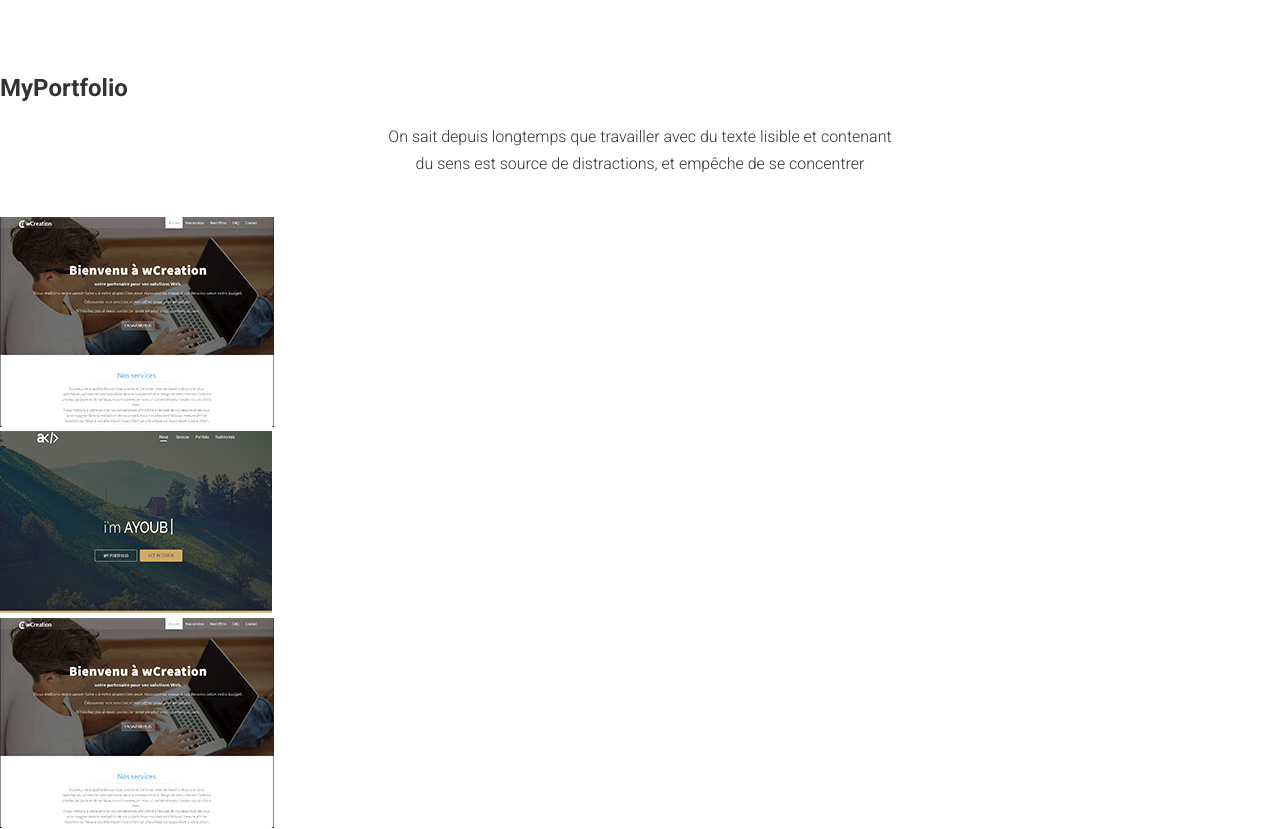
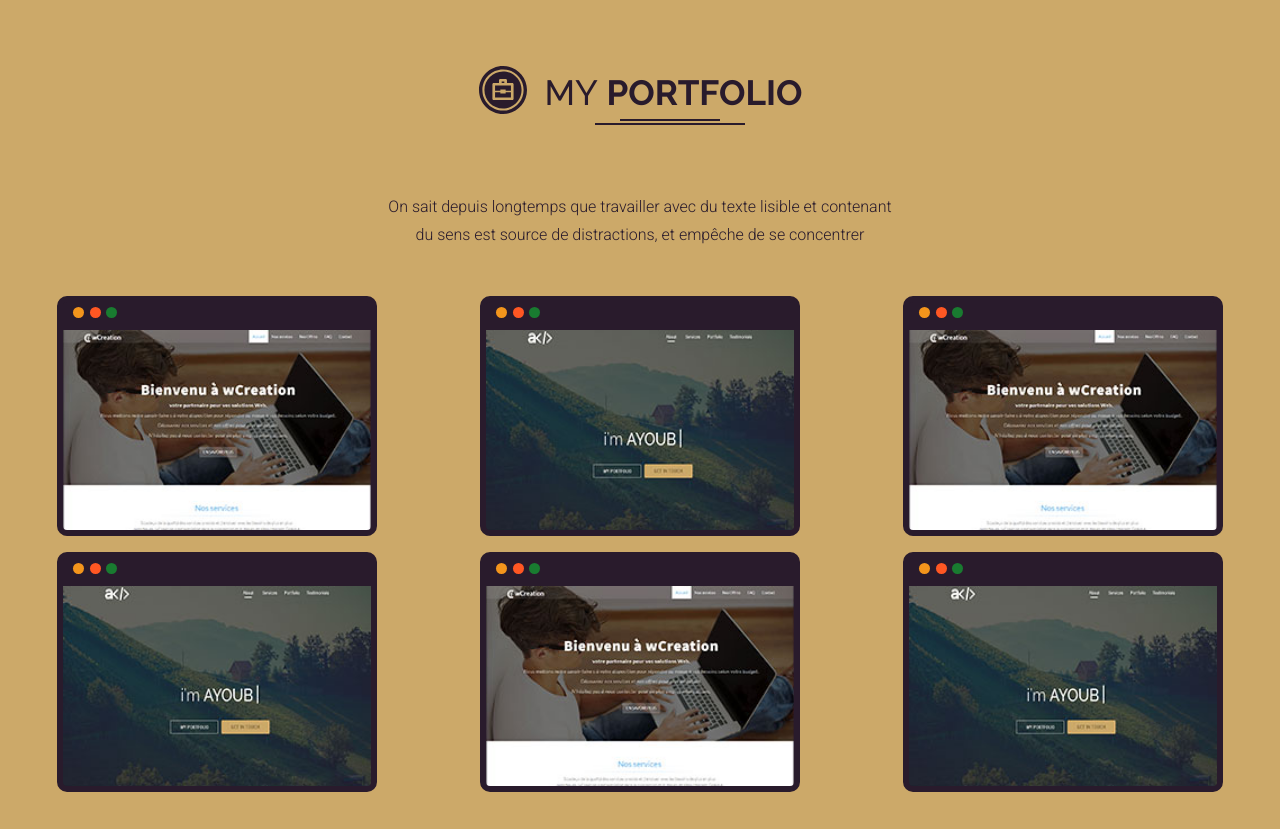
Before and after one commit to ayoubkalil/folio, a website built with webpack: page dev/index.html in a window 1280 px wide. Shown: the part 2260-3089 px from the top of the page. Built offline with nearby package versions, Linux system fonts and the light colour scheme; files whose address does not match are found by name.

Commit message:
finished the portfolio section

```diff
--- a/dev/assets/styles/app.css
+++ b/dev/assets/styles/app.css
@@ -14,3 +14,4 @@
 @import "modules/_skills";
 @import "modules/_section";
 @import "modules/_service-item";
+@import "modules/_browser";
--- /dev/null
+++ b/dev/assets/styles/modules/_browser.css
@@ -0,0 +1,48 @@
+.browser{
+	border:6px solid $mainPurple;
+	background-color: $mainPurple;
+	max-width: 320px;
+	width:95%;
+	margin:8px auto;
+	border-radius: 10px;
+	overflow: hidden;
+
+	@mixin smallView{
+		width:100%;
+		height: 240px;
+	}
+	&__top-bar{
+		width: 100%;
+		height: 28px;
+		position: relative;
+		.dots , .dots::before , .dots::after{
+			content:"";
+			display: block;
+			width: 11px;
+			height: 11px;
+			position:absolute;
+			top:5px;
+			border-radius: 50%;
+
+		}
+
+		.dots::before{
+			background-color: #ff5723;
+			left:17px;
+			top:0;
+		}
+		.dots{
+			background-color:#f3951c;
+			left:10px;
+		}
+		.dots::after{
+			background-color: #197b30;
+			top:0;
+			left:33px;
+		}
+	}
+	&__display{
+		width:100%;
+		height:auto;
+	}
+}
--- a/dev/assets/styles/modules/_grid.css
+++ b/dev/assets/styles/modules/_grid.css
@@ -1,4 +1,5 @@
 .grid{
+	@mixin clearfix;
 	overflow: hidden;
 	@mixin mediumView{
 	&--gutters-large{
@@ -7,19 +8,54 @@
 	&--gutters-large > div{
 		padding-right:100px;
 	}
+
 	&__medium-6{
 		width:50%;
 		float:left;
 	}
+
+	&__medium-4{
+		width:33.33%;
+		float:left;
+	}
+
 	}
 	@mixin largeView{
+
+
 	&--gutters-large{
 		margin-right:-135px;
 	}
 	&--gutters-large > div{
 		padding-right:135px;
 	}
+	&__large-4{
+		width:33.33% !important;
+		float:left;
+	}
 
+	}
+
+	@mixin smallView{
+		&__small-6{
+			width:50%;
+			float:left;
+		}
+		&--gutters-small{
+			margin-right:-8px;
+		}
+		&--gutters-small > div{
+			padding-right:8px;
+		}
+
+	}
+	@mixin mediumView{
+		&--gutters-small{
+			margin-right:-70px;
+		}
+		&--gutters-small > div{
+			padding-right:70px;
+		}
 
 
 	}
--- a/dev/assets/styles/modules/_section.css
+++ b/dev/assets/styles/modules/_section.css
@@ -5,7 +5,10 @@
 		background-color:$mainPurple;
 		color:$mainGold;
 	}
-
+	&--portfolio{
+		background-color:$mainGold;
+		color:$mainPurple;
+	}
 	&__description{
 
 		font-weight: 300;
--- a/dev/assets/styles/modules/_wrapper.css
+++ b/dev/assets/styles/modules/_wrapper.css
@@ -5,5 +5,16 @@
 	max-width: 1236px;
 	margin-left:auto;
 	margin-right:auto;
-
+	&--no-padding-at-smallView{
+		padding-left: 0;
+		padding-right: 0;
+		@mixin smallView{
+			padding-left:8px;
+			padding-right:8px;
+		}
+		@mixin mediumView{
+			padding-left:18px;
+			padding-right:18px;
+		}
+	}
 }
--- a/dev/index.html
+++ b/dev/index.html
@@ -1,7 +1,7 @@
 <!DOCTYPE html>
 <html>
 <head>
-  <title>Website Title</title>
+  <title>AK-DEV Porfolio template</title>
   <meta name="viewport" content="width=device-width, initial-scale=1" />
   <link href="https://fonts.googleapis.com/css?family=Raleway:300,400,500,700|Roboto:100,300,400,500,700" rel="stylesheet" type="text/css">
   <meta name="keywords" content="keywords">
@@ -166,54 +166,69 @@
   <!-- End Services Section -->
 
   <!-- Begin Portfolio Section -->
-  <div id="portfolio" class="section">
-    <h2 class="section__title"><strong>My</strong>Portfolio</h2>
+  <div id="portfolio" class="section section--portfolio">
+    <div class="wrapper wrapper--no-padding-at-smallView">
+        <h2 class="headline headline--double-border-b">
+          <span class="headline__icon icon icon--suit"></span>
+          My<strong> Portfolio</strong>
+        </h2>
     <p class="section__description">On sait depuis longtemps que travailler avec du texte lisible et contenant
     du sens est source de distractions, et empêche de se concentrer</p>
 
+    <div class="grid grid--gutters-small">
+
+      <div class="grid__large-4 grid__small-6">
         <div class="browser">
           <div class="browser__top-bar">
               <div class="dots"></div>
           </div>
           <img class="browser__display" src="assets/images/portfolio_01.jpg">
         </div>
-
+      </div>
+      <div class="grid__large-4 grid__small-6">
         <div class="browser">
           <div class="browser__top-bar">
               <div class="dots"></div>
           </div>
           <img class="browser__display" src="assets/images/portfolio_02.jpg">
         </div>
-
+      </div>
+      <div class="grid__large-4 grid__small-6">
         <div class="browser">
           <div class="browser__top-bar">
               <div class="dots"></div>
           </div>
           <img class="browser__display" src="assets/images/portfolio_01.jpg">
         </div>
-
+      </div>
+      <div class="grid__large-4 grid__small-6">
         <div class="browser">
           <div class="browser__top-bar">
               <div class="dots"></div>
           </div>
           <img class="browser__display" src="assets/images/portfolio_02.jpg">
         </div>
-
+      </div>
+      <div class="grid__large-4 grid__small-6">
         <div class="browser">
           <div class="browser__top-bar">
               <div class="dots"></div>
           </div>
           <img class="browser__display" src="assets/images/portfolio_01.jpg">
         </div>
-
+      </div>
+      <div class="grid__large-4 grid__small-6">
         <div class="browser">
           <div class="browser__top-bar">
               <div class="dots"></div>
           </div>
           <img class="browser__display" src="assets/images/portfolio_02.jpg">
         </div>
+      </div>
 
+    </div>
 
+    </div>
   </div>
   <!-- End Portfolio Section -->
 
--- a/dev/temp/styles/app.css
+++ b/dev/temp/styles/app.css
@@ -828,8 +828,28 @@ a{
 	max-width: 1236px;
 	margin-left:auto;
 	margin-right:auto;
+}
 
-}
+.wrapper--no-padding-at-smallView{
+		padding-left: 0;
+		padding-right: 0;
+	}
+
+@media (min-width: 530px){
+
+.wrapper--no-padding-at-smallView{
+			padding-left:8px;
+			padding-right:8px
+	}
+	}
+
+@media(min-width: 800px){
+
+.wrapper--no-padding-at-smallView{
+			padding-left:18px;
+			padding-right:18px
+	}
+	}
 
 /* Gulp Sprites */
 
@@ -994,6 +1014,12 @@ a{
 
 }
 
+.grid::after{
+		content:"";
+		clear:both;
+		display:table;
+	}
+
 @media(min-width: 800px){
 	.grid--gutters-large{
 		margin-right:-100px;
@@ -1001,19 +1027,53 @@ a{
 	.grid--gutters-large > div{
 		padding-right:100px;
 	}
+
 	.grid__medium-6{
 		width:50%;
+		float:left;
+	}
+
+	.grid__medium-4{
+		width:33.33%;
 		float:left;
 	}
 	}
 
 @media(min-width: 1010px){
+
+
 	.grid--gutters-large{
 		margin-right:-135px;
 	}
 	.grid--gutters-large > div{
 		padding-right:135px;
 	}
+	.grid__large-4{
+		width:33.33% !important;
+		float:left;
+	}
+	}
+
+@media (min-width: 530px){
+		.grid__small-6{
+			width:50%;
+			float:left;
+		}
+		.grid--gutters-small{
+			margin-right:-8px;
+		}
+		.grid--gutters-small > div{
+			padding-right:8px;
+		}
+	}
+
+@media(min-width: 800px){
+		.grid--gutters-small{
+			margin-right:-70px;
+		}
+		.grid--gutters-small > div{
+			padding-right:70px;
+		}
 	}
 
 .generic_text h4{
@@ -1082,6 +1142,11 @@ a{
 		color:#cca969;
 	}
 
+.section--portfolio{
+		background-color:#cca969;
+		color:#291b2c;
+	}
+
 .section__description{
 
 		font-weight: 300;
@@ -1120,3 +1185,60 @@ a{
 .service-item__description{
 		line-height: 1rem;
 	}
+
+.browser{
+	border:6px solid #291b2c;
+	background-color: #291b2c;
+	max-width: 320px;
+	width:95%;
+	margin:8px auto;
+	border-radius: 10px;
+	overflow: hidden;
+}
+
+@media (min-width: 530px){
+
+.browser{
+		width:100%;
+		height: 240px
+}
+	}
+
+.browser__top-bar{
+		width: 100%;
+		height: 28px;
+		position: relative;
+	}
+
+.browser__top-bar .dots, .browser__top-bar .dots::before, .browser__top-bar .dots::after{
+			content:"";
+			display: block;
+			width: 11px;
+			height: 11px;
+			position:absolute;
+			top:5px;
+			border-radius: 50%;
+
+		}
+
+.browser__top-bar .dots::before{
+			background-color: #ff5723;
+			left:17px;
+			top:0;
+		}
+
+.browser__top-bar .dots{
+			background-color:#f3951c;
+			left:10px;
+		}
+
+.browser__top-bar .dots::after{
+			background-color: #197b30;
+			top:0;
+			left:33px;
+		}
+
+.browser__display{
+		width:100%;
+		height:auto;
+	}
```
Lines whose indentation alone changed are shown as unchanged.
